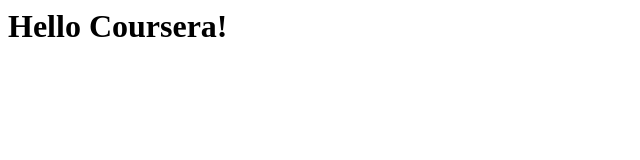
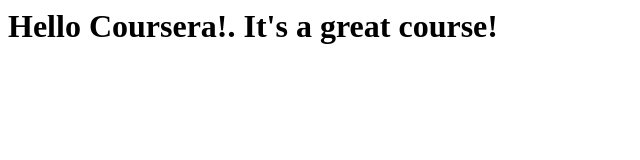
Before and after one commit to NadiIz/coursera-test, a plain HTML site: page site/index.html in a window 1280 px wide. Shown: the whole page, without its empty margins (0-640 px from the left). Drawn offline with Linux system fonts and the light colour scheme.

Commit message:
Small addition to our page content.

```diff
--- a/site/index.html
+++ b/site/index.html
@@ -3,6 +3,7 @@
     <title>Hello Coursera!</title>
 </head>
 <body>
-<h1>Hello Coursera!</h1>
+<h1>Hello Coursera!. It's a great course!
+</h1>
 </body>
 </html>
```
